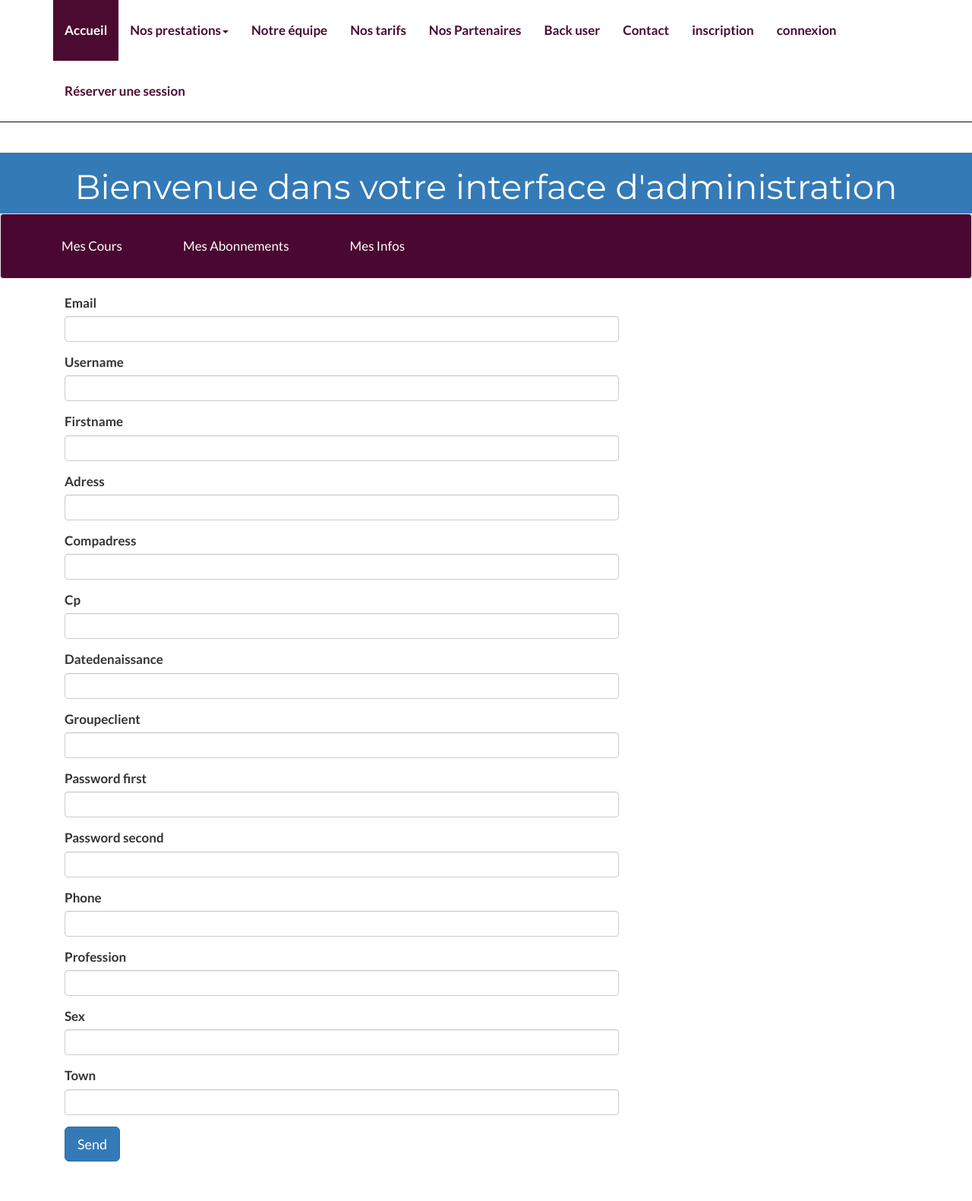
After one commit to cyrilledubois/exaequo2, a PHP site: template views/back.html.twig in a window 1280 px wide. The commit adds this page. Shown: the top 1581 px of the page at 76% size. Run offline with PHP 8.4, Linux system fonts and the light colour scheme; the template is opened without the code that fills it, so the values that code supplies are empty; form fields are guessed from the names that the template uses; some libraries are stand-ins or nearby versions.

Commit message:
Ajout des modifs de Louis

```diff
--- a/app/app.php
+++ b/app/app.php
@@ -29,7 +29,7 @@ $app->register(new Silex\Provider\SecurityServiceProvider(), array(
             'pattern' => '^/',
             'anonymous' => true,
             'logout' => true,
-            'form' => array('login_path' => '/login', 'check_path' => '/login_check'),
+            'form' => array('login_path' => '/connexion', 'check_path' => '/login_check'),
             'users' => function () use ($app) {
                 return new WF3\DAO\UserDAO($app['db'], 'users', 'WF3\Domain\User');
             },
--- a/app/routes.php
+++ b/app/routes.php
@@ -50,7 +50,7 @@ $app->match('/contact', 'WF3\Controller\HomeController::contactAction')
 ->bind('contact');
 
 //connexion
-$app->match('/login', 'WF3\Controller\HomeController::loginAction')
+$app->match('/connexion', 'WF3\Controller\HomeController::loginAction')
 ->bind('connexion');
 
 //inscription
@@ -78,3 +78,7 @@ $app->match('/back', 'WF3\Controller\HomeController::backUser')
 //Generation planning à partir de Planning_Type
 $app->match('/planninggenere', 'WF3\Controller\AdminController::generationPlanning')
 ->bind('planning genere');
+
+//Back user
+$app->match('/back', 'WF3\Controller\HomeController::updateUserAction')
+->bind('back');
--- a/src/Form/Type/UserType.php
+++ b/src/Form/Type/UserType.php
@@ -72,6 +72,7 @@ class UserType extends AbstractType
                                                 'maxMessage' => 'L\adresse ne peut comporter plus de 255 caractères.'
                                                 )))
             ))
+            ->add('compadress', TextType::class, array('label' => 'compadress'))
             //////////////////////////////////////////////
             ->add('cp', TextType::class, array(
                 'label' => 'Code Postal*',
--- /dev/null
+++ b/views/back.html.twig
@@ -0,0 +1,201 @@
+{% extends "layout.html.twig" %}
+
+  {% block title %}Back_user{% endblock %}
+
+  {% block content %}
+
+<body id="page-top">
+  <header id="headuser" class="bg-primary text-white">
+    <div class="container text-center">
+      <h1>Bienvenue dans votre interface d'administration</h1>
+    </div>
+  </header>
+
+  <nav id="navuser" class="navbar navbar-default">
+    <div class="navbar-header">
+      <ul id="uluser" class="navbar-nav ml-auto">
+        <li class="nav-item">
+          <a class="nav-link js-scroll-trigger" href="#planning">Mes Cours</a>
+        </li>
+
+        <li class="nav-item">
+          <a class="nav-link js-scroll-trigger" href="#abo">Mes Abonnements</a>
+        </li>
+
+        <li class="nav-item">
+          <a class="nav-link js-scroll-trigger" href="#info">Mes Infos</a>
+        </li>
+
+      </ul>
+    </div>
+  </nav>
+{# Ajout info utilisateur #}
+
+<div class="container">
+<div class="col-lg-8 col-md-8 col-sm-7 col-xs-7" >
+
+
+    {{ form_start(userForm, { 'attr': {'class': 'form-horizontal'} }) }}
+      <div class="form-group">
+        {{ form_label(userForm.email, null) }}
+        <div class='form-input'>
+          {{ form_widget(userForm.email, { 'attr':  {
+            'class': 'form-control'
+          }}) }}
+          {{ form_errors(userForm.email) }}
+        </div>
+      </div>
+
+      <div class="form-group">
+        {{ form_label(userForm.username, null) }}
+        <div class='form-input'>
+
+          {{ form_widget(userForm.username, { 'attr':  {
+            'class': 'form-control'
+          }}) }}
+          {{ form_errors(userForm.username) }}
+        </div>
+      </div>
+
+      <div class="form-group">
+        {{ form_label(userForm.firstname, null) }}
+        <div class='form-textarea'>
+
+          {{ form_widget(userForm.firstname, { 'attr':  {
+            'class': 'form-control'
+          }}) }}
+          {{ form_errors(userForm.firstname) }}
+        </div>
+      </div>
+      <div class="form-group">
+        {{ form_label(userForm.adress, null) }}
+        <div class='form-input'>
+
+          {{ form_widget(userForm.adress, { 'attr':  {
+            'class': 'form-control'
+          }}) }}
+          {{ form_errors(userForm.adress) }}
+        </div>
+      </div>
+
+      <div class="form-group">
+        {{ form_label(userForm.compadress, null) }}
+        <div class='form-input'>
+
+          {{ form_widget(userForm.compadress, { 'attr':  {
+            'class': 'form-control'
+          }}) }}
+          {{ form_errors(userForm.compadress) }}
+        </div>
+      </div>
+
+      <div class="form-group">
+        {{ form_label(userForm.cp, null) }}
+        <div class='form-input'>
+
+          {{ form_widget(userForm.cp, { 'attr':  {
+            'class': 'form-control'
+          }}) }}
+          {{ form_errors(userForm.cp) }}
+        </div>
+      </div>
+
+      <div class="form-group">
+        {{ form_label(userForm.datedenaissance, null) }}
+        <div class='form-input'>
+
+          {{ form_widget(userForm.datedenaissance, { 'attr':  {
+            'class': 'form-control'
+          }}) }}
+          {{ form_errors(userForm.datedenaissance) }}
+        </div>
+      </div>
+
+      <div class="form-group">
+        {{ form_label(userForm.groupeclient, null) }}
+        <div class='form-input'>
+
+          {{ form_widget(userForm.groupeclient, { 'attr':  {
+            'class': 'form-control'
+          }}) }}
+          {{ form_errors(userForm.groupeclient) }}
+        </div>
+      </div>
+
+      <div class="form-group">
+        {{ form_label(userForm.password.first, null) }}
+        <div class='form-input'>
+
+          {{ form_widget(userForm.password.first, { 'attr':  {
+            'class': 'form-control'
+          }}) }}
+          {{ form_errors(userForm.password.first) }}
+        </div>
+      </div>
+
+
+      <div class="form-group">
+        {{ form_label(userForm.password.second, null) }}
+        <div class='form-input'>
+
+          {{ form_widget(userForm.password.second, { 'attr':  {
+            'class': 'form-control'
+          }}) }}
+          {{ form_errors(userForm.password.second) }}
+        </div>
+      </div>
+
+      <div class="form-group">
+        {{ form_label(userForm.phone, null) }}
+        <div class='form-input'>
+
+          {{ form_widget(userForm.phone, { 'attr':  {
+            'class': 'form-control'
+          }}) }}
+          {{ form_errors(userForm.phone) }}
+        </div>
+      </div>
+
+      <div class="form-group">
+        {{ form_label(userForm.profession, null) }}
+        <div class='form-input'>
+
+          {{ form_widget(userForm.profession, { 'attr':  {
+            'class': 'form-control'
+          }}) }}
+          {{ form_errors(userForm.profession) }}
+        </div>
+      </div>
+
+      <div class="form-group">
+        {{ form_label(userForm.sex, null) }}
+        <div class='form-input'>
+
+          {{ form_widget(userForm.sex, { 'attr':  {
+            'class': 'form-control'
+          }}) }}
+          {{ form_errors(userForm.sex) }}
+        </div>
+      </div>
+
+      <div class="form-group">
+        {{ form_label(userForm.town, null) }}
+        <div class='form-input'>
+
+          {{ form_widget(userForm.town, { 'attr':  {
+            'class': 'form-control'
+          }}) }}
+          {{ form_errors(userForm.town) }}
+        </div>
+      </div>
+
+      <div class="form-group">
+        <input type="submit" class="btn btn-primary btn-lg" name="submit" value="Send" />
+      </div>
+    {{ form_end(userForm) }}
+  </div>
+
+  </div>
+
+
+{% endblock %}
--- a/views/layout.html.twig
+++ b/views/layout.html.twig
@@ -79,19 +79,18 @@
 				  <li><a href="{{ path('partenaires') }}">Nos Partenaires</a></li>
 				  <li><a href="{{ path('back') }}">Back user</a></li>
 				  <li><a href="{{ path('contact') }}">Contact</a></li>
-					{#{% if is_granted('IS_AUTHENTICATED_FULLY') %}
+					{# GESTION DES ROLES USER - ADMIN #}
+                    {% if is_granted('IS_AUTHENTICATED_FULLY') %}
                     {% if is_granted('ROLE_ADMIN') %}
                     <li><a href="{{ path('admin') }}">administration</a></li>
+                    {% elseif is_granted('ROLE_USER')%}
+                    <li><a href="{{ path('back') }}">back</a></li>
                     {% endif %}
                     <li><a href="{{ path('logout') }}">déconnexion</a></li>
                     {% else %}
                     <li><a href="{{ path('inscription') }}">inscription</a></li>
-					<li><a href="{{ path('login') }}">connexion</a></li>
-					{% endif %}#}
-
-					<li><a href="{{ path('admin') }}">Administration</a></li>
-				  <li><a href="{{ path('connexion') }}">Connexion</a></li>
-				  <li><a href="{{ path('inscription') }}">Inscription</a></li>
+                    <li><a href="{{ path('connexion') }}">connexion</a></li>
+                    {% endif %}
 					<li><a href="{{ path('reservation') }}">Réserver une session</a></li>
 				</ul>
 			  </div>
```
Also changed, not shown: src/Controller/HomeController.php (+27 -0 lines), src/Domain/Article.php (deleted, +0 -64 lines), src/Domain/User.php (+12 -5 lines), src/Form/Type/ArticleType.php (deleted, +0 -25 lines). Lines whose indentation alone changed are shown as unchanged.
